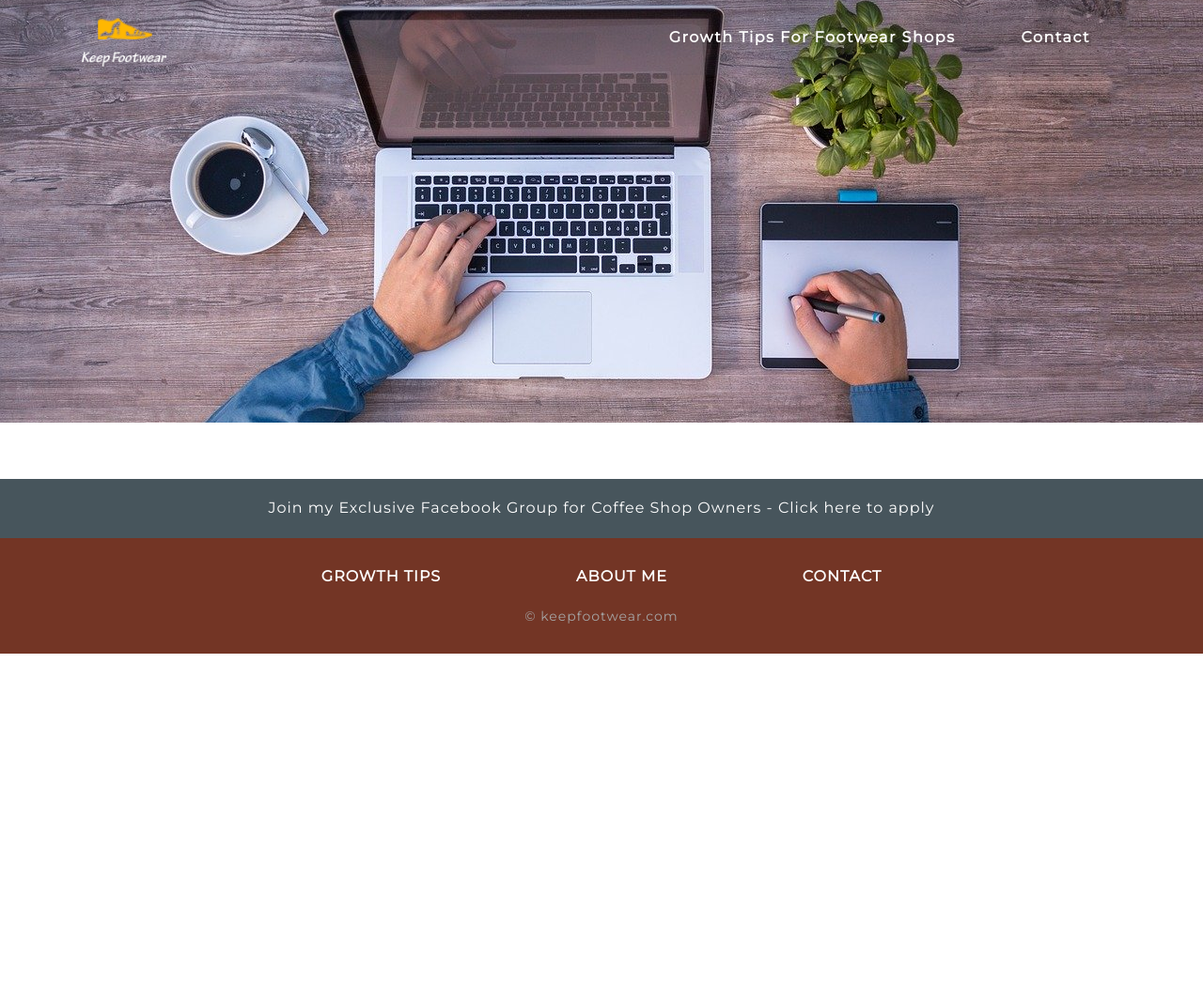
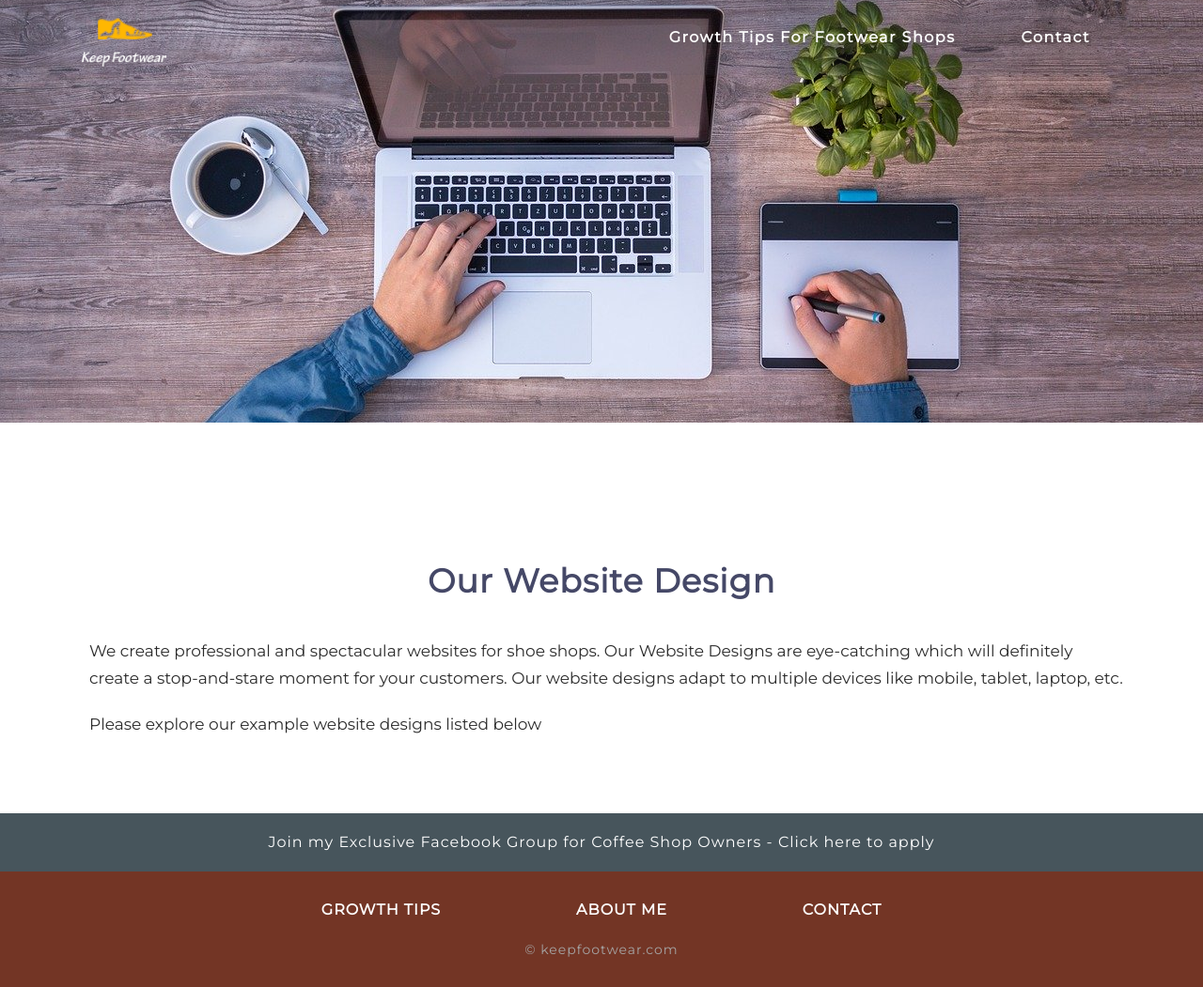
Before and after one commit to hassan-ali-cs7/keepfootwear, a PHP site: page /website-design.html in a window 1280 px wide. Shown: the whole page at 94% size. Before the commit the page ends 696 px from the top, so only its background shows below. Run offline with PHP 8.4, Linux system fonts and the light colour scheme.

Commit message:
website-intro text completed

```diff
--- a/css/website-design-page-styling.css
+++ b/css/website-design-page-styling.css
@@ -13,6 +13,29 @@
 	border: none;
 }
 
+.web-design-intro {
+	padding-top: 80px;
+	padding-bottom: 80px;
+}
+
+.web-design-intro h4 {
+	color: #454867;
+	font-size: 35px;
+	letter-spacing: 1px;
+	font-family: 'Montserrat', sans-serif;
+	font-weight: bold;
+	padding-bottom: 30px;
+}
+
+.web-design-intro p {
+	color: #2b2b2b;
+	font-size: 17px;
+	font-family: 'Montserrat', sans-serif;
+	line-height: 29px;
+	white-space: normal;
+	padding-left: 25px;
+	padding-right: 15px;
+}
 /* Smartphones (portrait and landscape) ----------- */
 
 @media only screen and (max-width: 480px) {
@@ -21,7 +44,9 @@
 
 
 @media only screen and (min-width: 480px) and (max-width: 1024px) {
-
+	.web-design-intro p {
+		padding-top: 30px;
+	}
 }
 
 
--- a/website-design.html
+++ b/website-design.html
@@ -76,7 +76,27 @@
 
 
 
+<div class="web-design-intro">
 
+    <h4 align="center">Our Website Design</h4>
+
+    <div class="container">
+
+        <div class="row">
+
+            <p>
+            We create professional and spectacular websites for shoe shops. Our Website Designs are eye-catching which will definitely create a stop-and-stare moment for your customers. Our website designs adapt to multiple devices like mobile, tablet, laptop, etc.
+            </p>
+            <br>
+            <p>
+                Please explore our example website designs listed below
+            </p>
+
+        </div><!--end row-->
+
+    </div><!--end container-->
+
+</div><!--end website-design-intro -->
 
 
 
```
